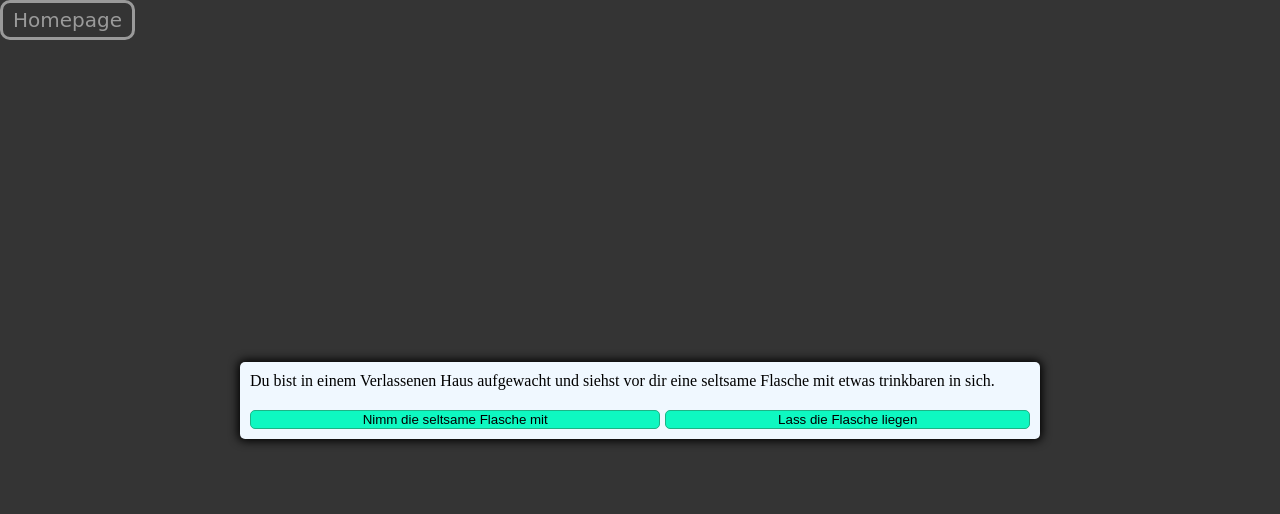
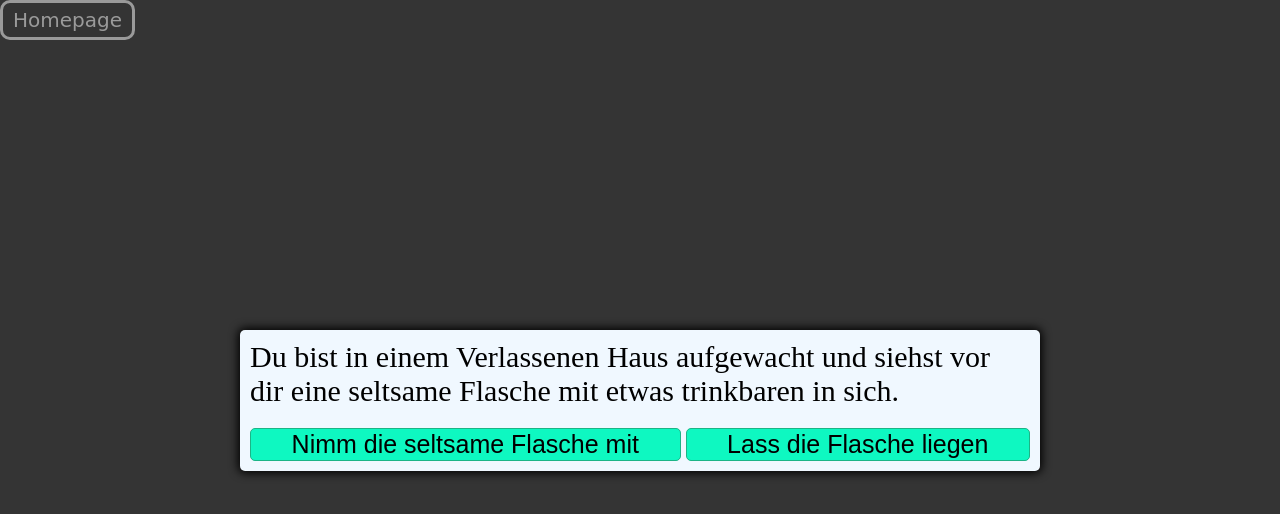
Before and after one commit to Fritzist/Text-Adventure, a plain HTML site: page index.html in a window 1280 px wide. Drawn offline with Linux system fonts and the light colour scheme.

Commit message:
better size

```diff
--- a/style.css
+++ b/style.css
@@ -12,6 +12,7 @@ body {
     align-items: center;
     width: 100vw;
     height: 100vh;
+    font-size: 30px;
 }
 
 .container {
@@ -36,6 +37,7 @@ body {
     border-radius: 5px;
     outline: none;
     cursor: pointer;
+    font-size: 25px;
 }
 
 .btn:hover {
```
